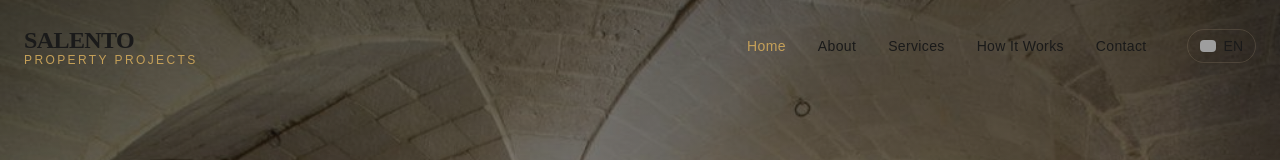
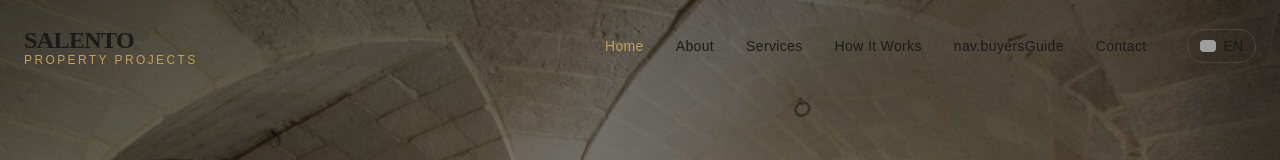
Before and after one commit to mazzuccowow-web/salento-property-projects, a React (Vite) app: page / in a window 1280 px wide. Shown: the top 160 px of the page. Built offline with nearby package versions, Linux system fonts and the light colour scheme; grey boxes are pictures that could not be loaded.

Commit message:
Update Navbar.tsx

```diff
--- a/src/components/Navbar.tsx
+++ b/src/components/Navbar.tsx
@@ -6,7 +6,7 @@
 import { useState, useEffect } from 'react';
 import { Link, useLocation } from 'react-router-dom';
 import { useTranslation } from 'react-i18next';
-import { Menu, X } from 'lucide-react'; // Rimossa l'icona Globe da qui
+import { Menu, X } from 'lucide-react';
 import { motion, AnimatePresence } from 'motion/react';
 
 export default function Navbar() {
@@ -36,6 +36,7 @@ export default function Navbar() {
     { name: t('nav.about'), path: '/about' },
     { name: t('nav.services'), path: '/services' },
     { name: t('nav.howItWorks'), path: '/how-it-works' },
+    { name: t('nav.buyersGuide'), path: '/buyers-guide' }, // Inserito esattamente qui
     { name: t('nav.contact'), path: '/contact' },
   ];
 
@@ -89,7 +90,6 @@ export default function Navbar() {
             className="flex items-center space-x-2 text-sm font-medium border border-brand-taupe/30 px-3 py-1.5 rounded-full hover:bg-brand-taupe/10 transition-colors"
             id="lang-toggle-desktop"
           >
-            {/* La bandierina cambia dinamicamente in base alla lingua */}
             <img
               src={i18n.language === 'en' ? "https://flagcdn.com/w20/gb.png" : "https://flagcdn.com/w20/it.png"}
               alt={i18n.language === 'en' ? "English" : "Italiano"}
@@ -108,7 +108,6 @@ export default function Navbar() {
             className="flex items-center space-x-1.5 text-xs font-bold border border-brand-taupe/30 px-2.5 py-1 rounded-full"
             id="lang-toggle-mobile-icon"
           >
-            {/* Aggiunta la bandierina anche su mobile */}
             <img
               src={i18n.language === 'en' ? "https://flagcdn.com/w20/gb.png" : "https://flagcdn.com/w20/it.png"}
               alt={i18n.language === 'en' ? "English" : "Italiano"}
```
